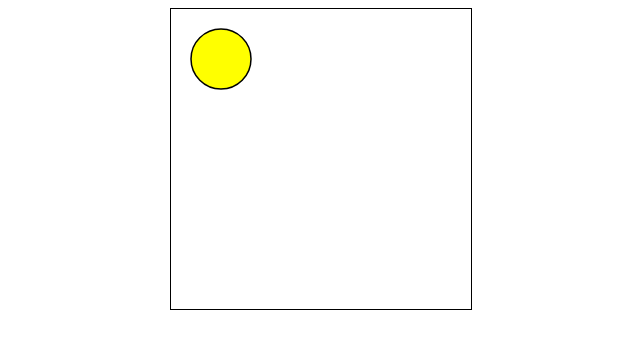
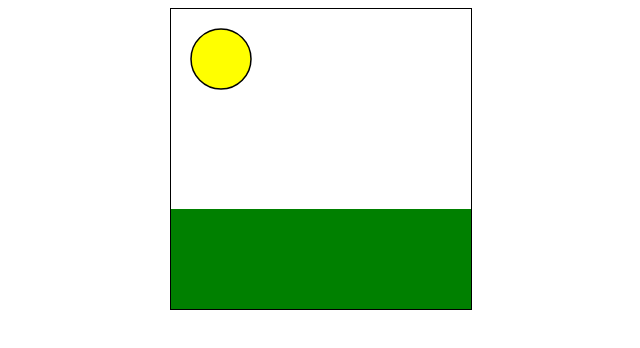
Before and after one commit to JasonK58/COMP1536-Assignment4, a plain HTML site: page index.html in a window 1280 px wide. Shown: the whole page, without its empty margins (319-959 px from the left). Drawn offline with Linux system fonts and the light colour scheme.

Commit message:
Drew the ground

```diff
--- a/index.html
+++ b/index.html
@@ -12,6 +12,7 @@
 	<script type="text/javascript" src="scripts/house.js"></script>
 	<script>
 		drawSun();
+		drawGround();
 	</script>
 </body>
 </html>
--- a/scripts/house.js
+++ b/scripts/house.js
@@ -19,5 +19,13 @@ function drawSun() {
 	ctx.fillStyle="black";
 	ctx.lineWidth=1.5;
 	ctx.stroke();
+	ctx.closePath();
+}
 
+function drawGround() {
+	ctx.beginPath();
+	ctx.rect(0, 200, 300, 150);
+    ctx.fillStyle = "green";
+    ctx.fill();
+	ctx.closePath();
 }
```
